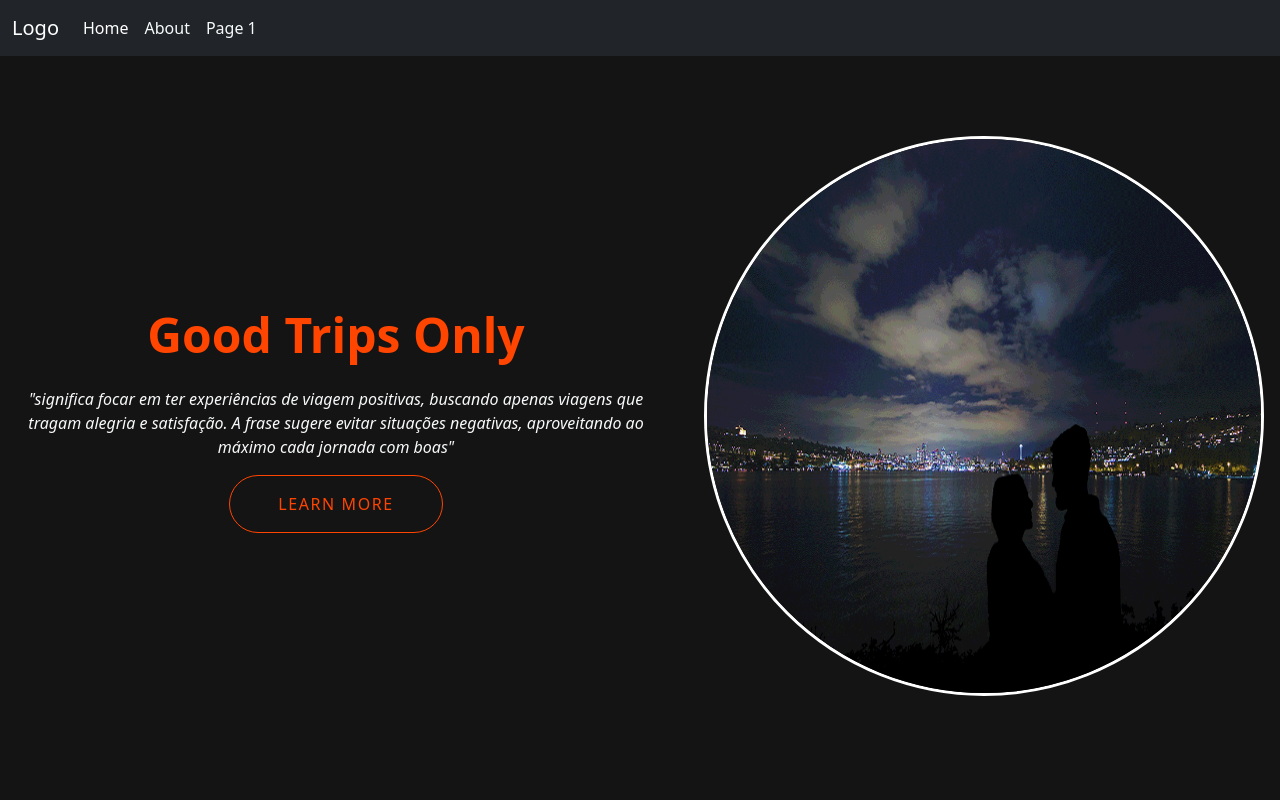
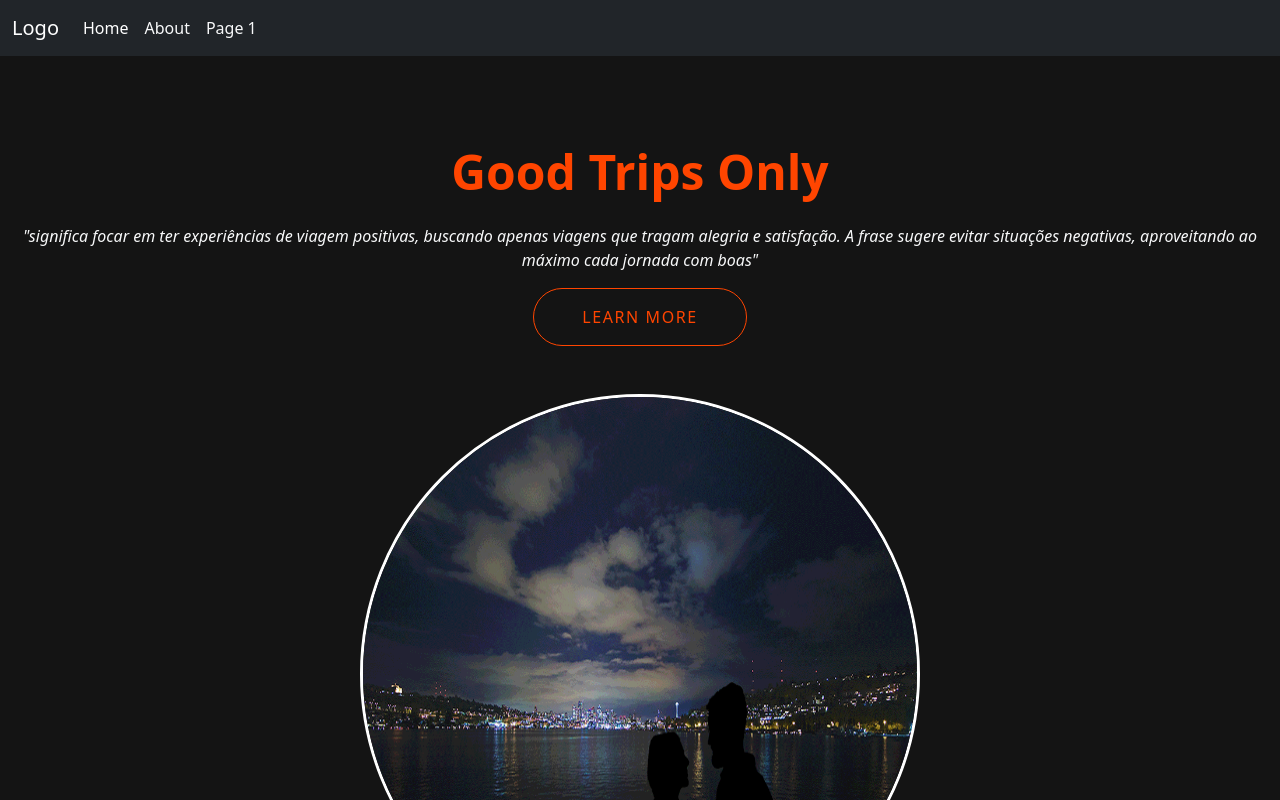
Before and after one commit to Ryandasilva44/travel-agency, an Angular app: page /page in a window 1280 px wide. Shown: the top 800 px of the page. Built offline with nearby package versions, Linux system fonts and the light colour scheme.

Commit message:
corrigido margin do page

```diff
--- a/src/app/pages/page/page.component.scss
+++ b/src/app/pages/page/page.component.scss
@@ -13,9 +13,7 @@ $color01: #121212;
   font-size: 3em;
   font-weight: 700;
 }
-.text-light {
-  width: 80vmin;
-}
+
 
 .button-1{
   border: 1px solid $Color;
```
